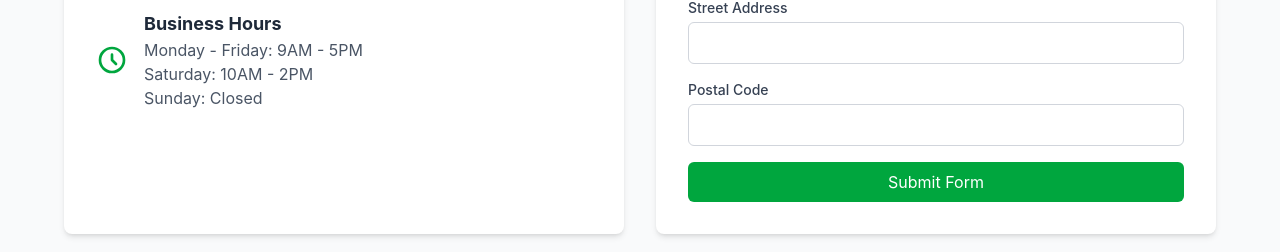
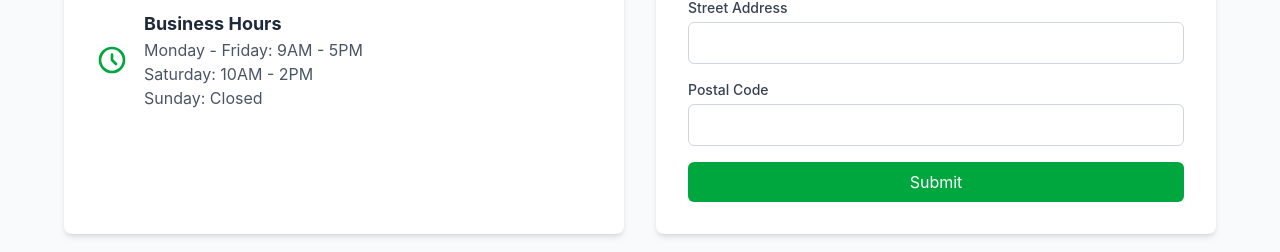
Before and after one commit to ManasesLovera/solar_panels, a React (Vite) app: page / in a window 1280 px wide. Shown: the part 2331-2583 px from the top of the page. Built offline with nearby package versions, Linux system fonts and the light colour scheme.

Commit message:
feat: cursor pointer in submit form button

```diff
--- a/src/components/form.tsx
+++ b/src/components/form.tsx
@@ -88,9 +88,9 @@
 
                   <button
                     type="submit"
-                    className="w-full bg-green-600 text-white py-2 px-4 rounded-md hover:bg-green-700 transition duration-300"
+                    className="w-full bg-green-600 text-white py-2 px-4 rounded-md hover:bg-green-700 transition duration-300 cursor-pointer"
                   >
-                    Submit Form
+                    Submit
                   </button>
                 </form>
             </div>
```
